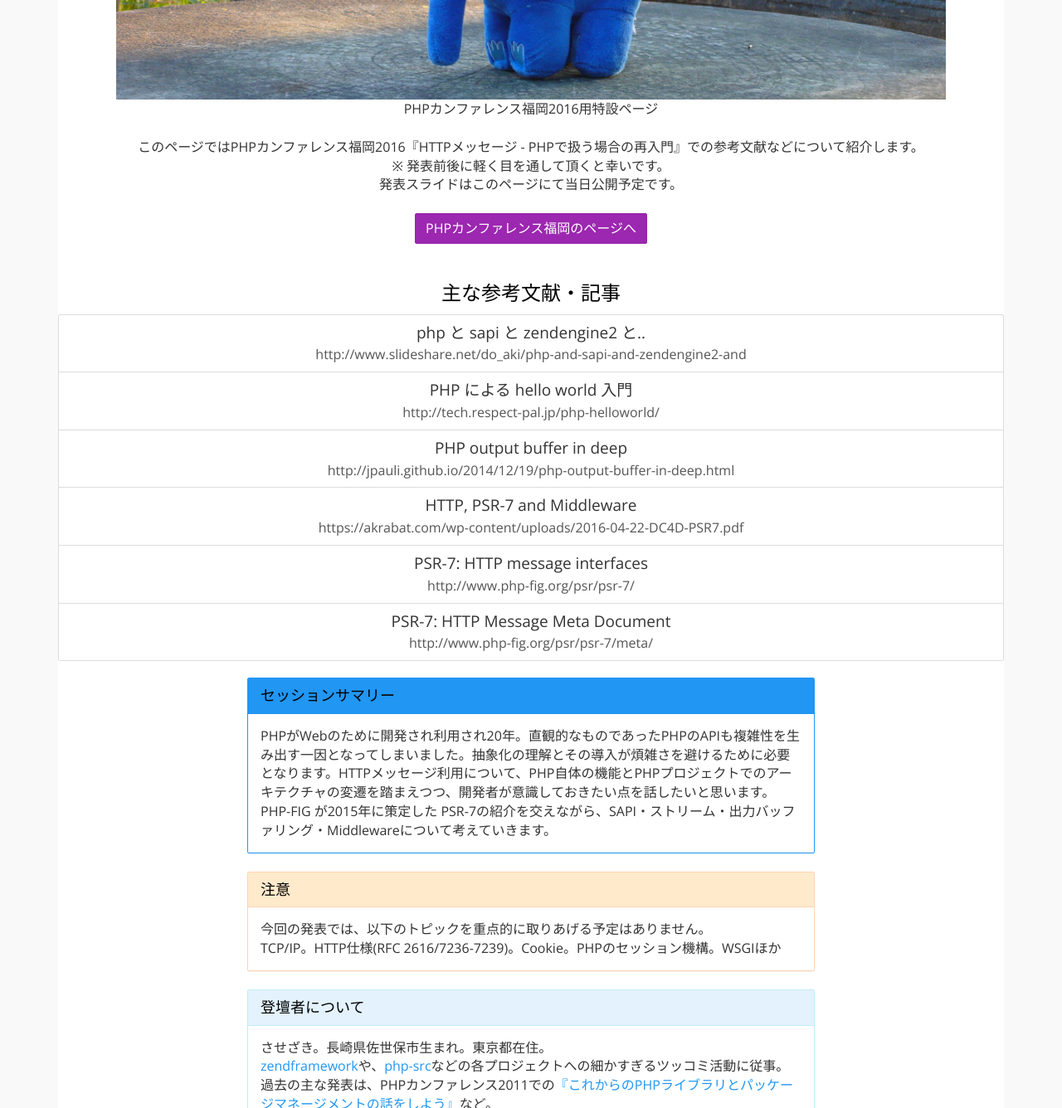
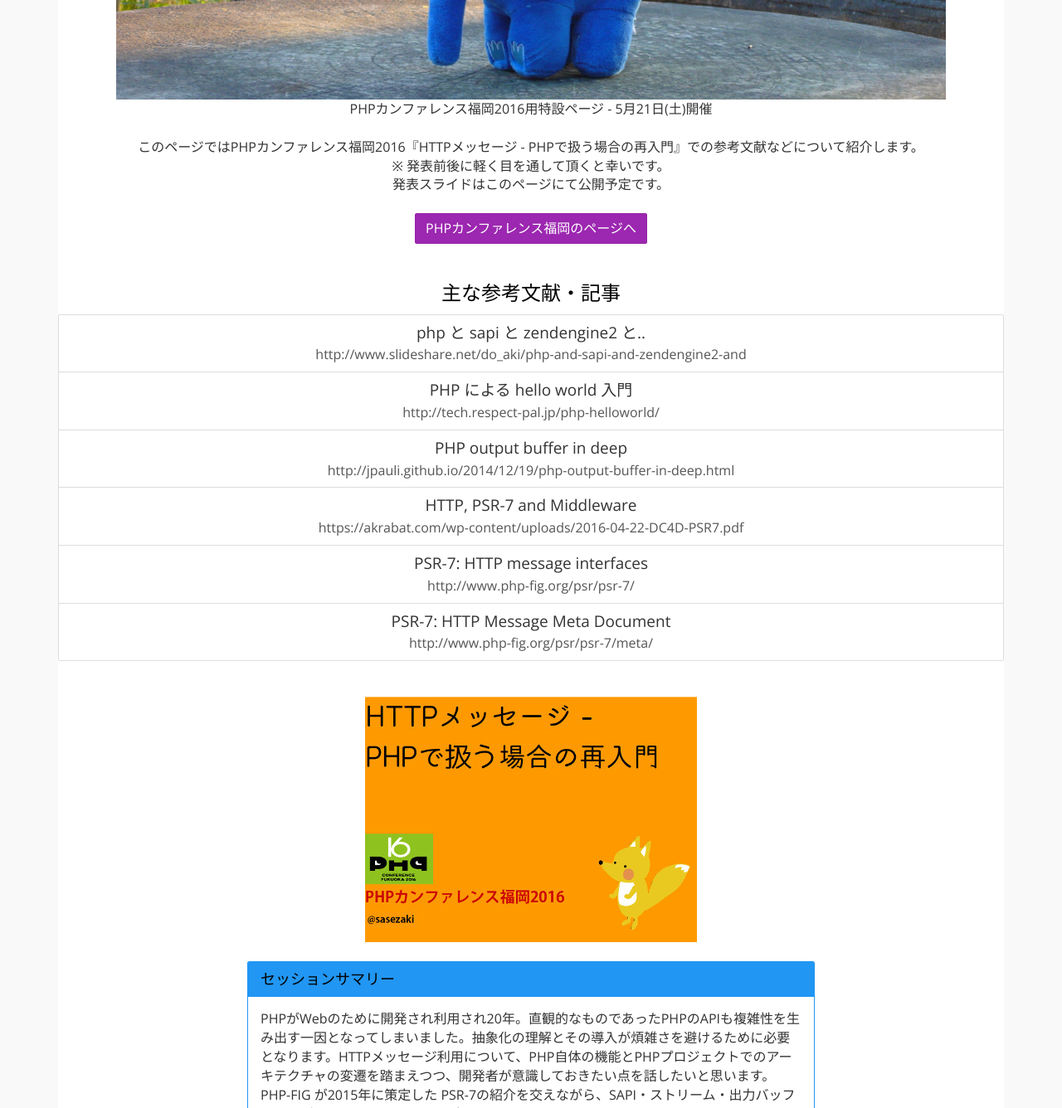
Before and after one commit to psr7-net/psr7-net.github.com, a plain HTML site: page sasezaki/phpconfuk2016/index.html in a window 1280 px wide. Shown: the part 180-1516 px from the top of the page at 83% size. Drawn offline with nearby package versions, Linux system fonts and the light colour scheme.

Commit message:
add slide image etc

```diff
--- a/sasezaki/phpconfuk2016/index.html
+++ b/sasezaki/phpconfuk2016/index.html
@@ -113,15 +113,14 @@
       <h1>『HTTPメッセージ - PHPで扱う場合の再入門』</h1>
   </div>
     <div class="content">
-      <div class="heading">PHPカンファレンス福岡2016用特設ページ<br>
+      <div class="heading">PHPカンファレンス福岡2016用特設ページ - 5月21日(土)開催<br>
         <br>
           このページではPHPカンファレンス福岡2016『HTTPメッセージ - PHPで扱う場合の再入門』での参考文献などについて紹介します。
           <br>※ 発表前後に軽く目を通して頂くと幸いです。<br>
-          発表スライドはこのページにて当日公開予定です。
-        <br>
-<br>
-        <a class="btn btn-info btn-large" href="http://phpcon.fukuoka.jp/">PHPカンファレンス福岡のページへ</a><br><br>
-
+          発表スライドはこのページにて公開予定です。
+          <br>
+          <br>
+          <a class="btn btn-info btn-large" href="http://phpcon.fukuoka.jp/">PHPカンファレンス福岡のページへ</a><br><br>
       </div>
 
 
@@ -153,6 +152,10 @@
               <p class="list-group-item-text">http://www.php-fig.org/psr/psr-7/meta/</p>
             </a>
           </div>
+
+          <br>
+          <img src="slide.jpg">
+          <br><br>
 
         <div class="panel panel-primary">
           <div class="panel-heading">
```
